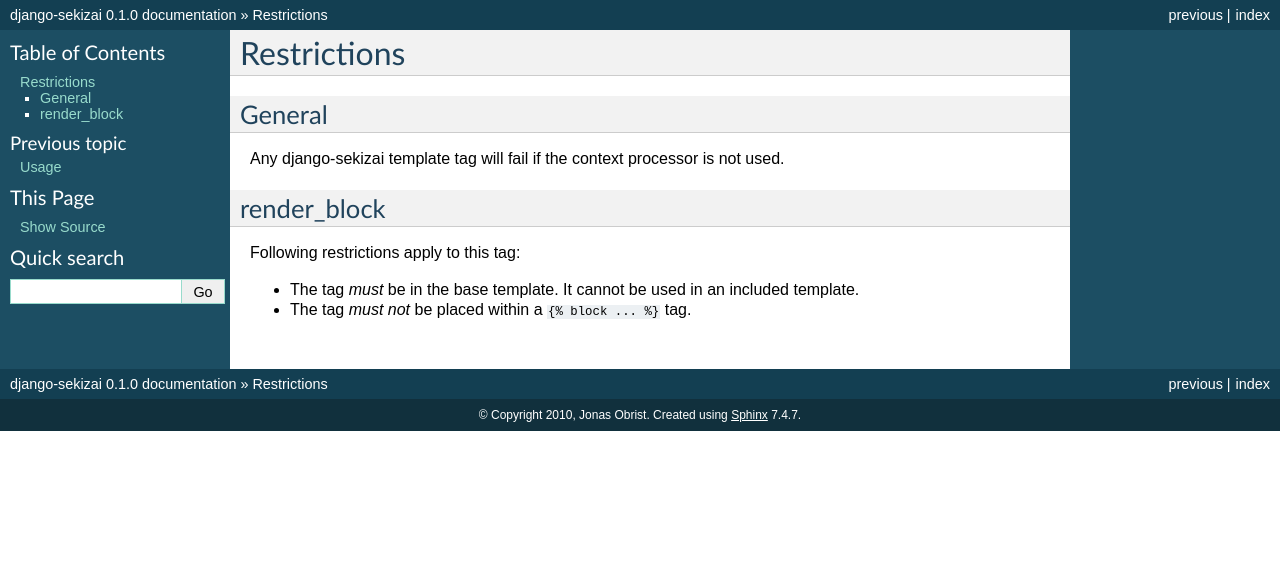
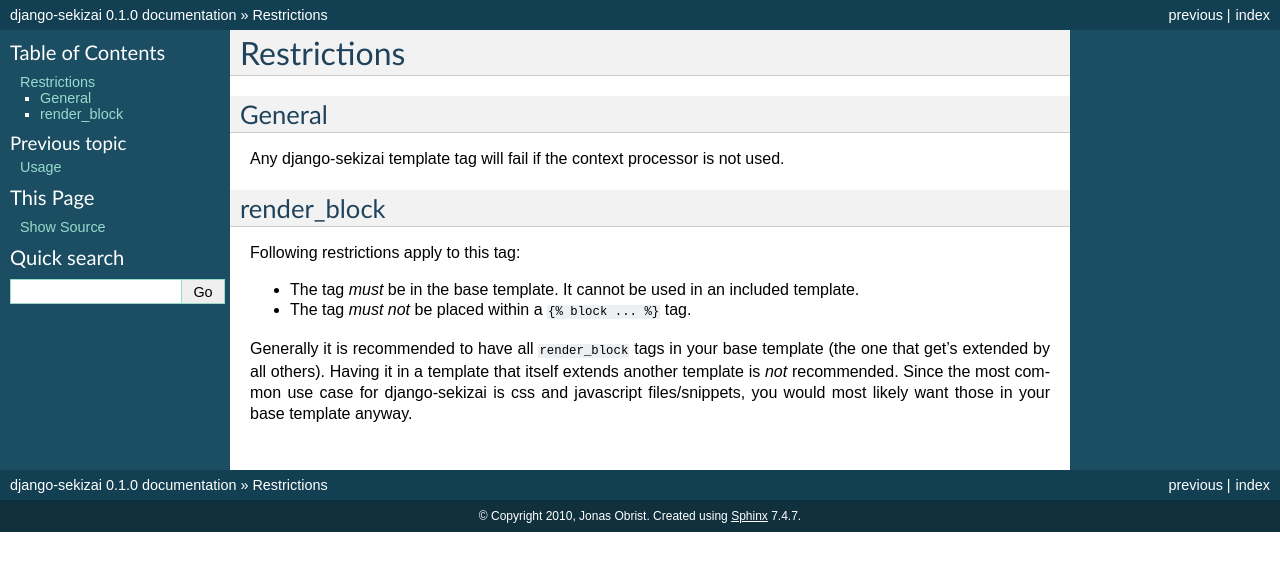
Before and after one commit to django-cms/django-sekizai, a Sphinx documentation site: the page built from docs/restrictions.rst, in a window 1280 px wide. Shown: the top 571 px of the page. Built offline with Sphinx 7.4.7, drawn with Linux system fonts in a browser that asks for light colours.

Commit message:
documentation updates

```diff
--- a/docs/restrictions.rst
+++ b/docs/restrictions.rst
@@ -17,3 +17,9 @@
 * The tag *must* be in the base template. It cannot be used in an included
   template.
 * The tag *must not* be placed within a ``{% block ... %}`` tag.
+
+Generally it is recommended to have all ``render_block`` tags in your base
+template (the one that get's extended by all others). Having it in a template
+that itself extends another template is *not* recommended. Since the most
+common use case for django-sekizai is css and javascript files/snippets, you
+would most likely want those in your base template anyway.
```
Also changed, not shown: 2 other files.
